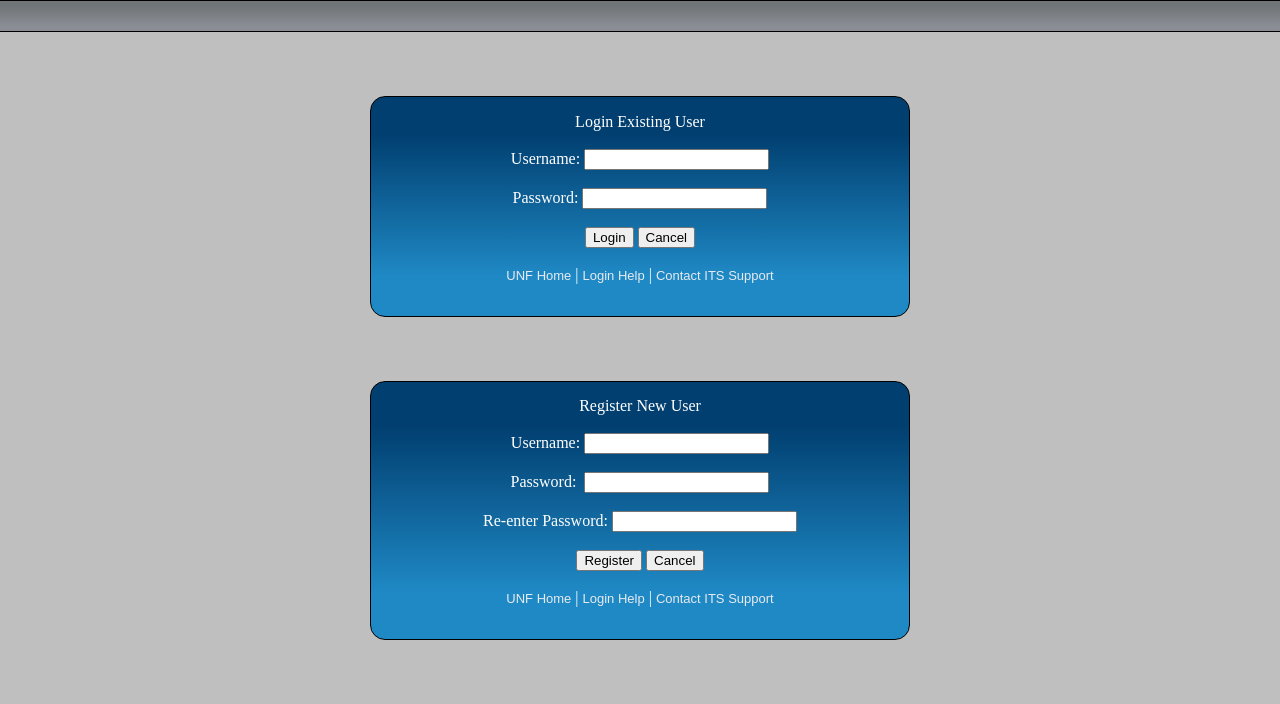
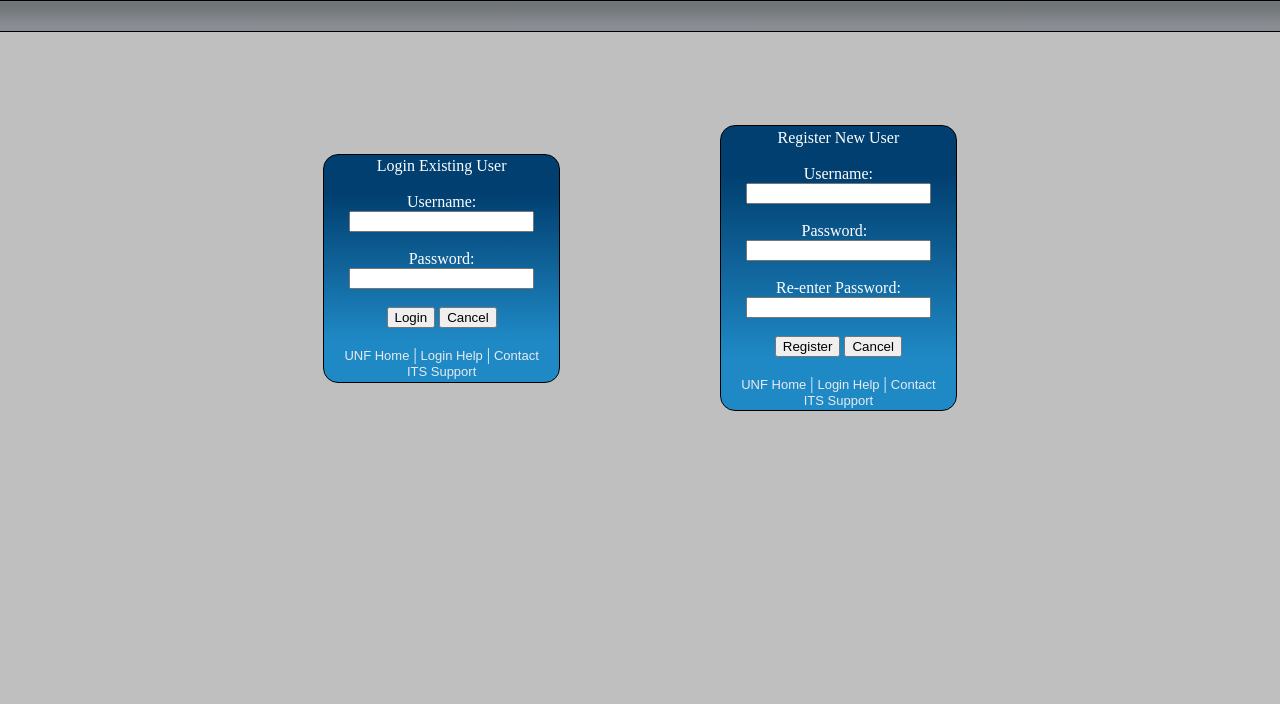
Before and after one commit to travisKingDeveloper/CreateAThon, a PHP site: template Views/login.php in a window 1280 px wide. Shown: the part 111-815 px from the top of the page. After the commit the page ends 522 px from the top, so only its background shows below. Run offline with PHP 8.4, Linux system fonts and the light colour scheme; the template is opened without the code that fills it, so the values that code supplies are empty; the visitor is signed in with stand-in values (Sample User, id 1).

Commit message:
Many changes

```diff
--- a/CSS/styles.css
+++ b/CSS/styles.css
@@ -137,7 +137,6 @@ body
     background: -ms-linear-gradient(top,  #013f70 17%,#1f89c5 82%);
     background: linear-gradient(top,  #013f70 17%,#1f89c5 82%);
     border-radius: 15px;
-    width: 40%;
     text-align: center;
     margin: 5% auto;
     padding: 1%;
@@ -146,7 +145,8 @@ body
 
 #loginForm
 {
-    padding: 3px;
+    margin: 0 auto;
+    padding: 0 5%;
 }
 
 #loginForm a
@@ -161,3 +161,15 @@ body
 {
     text-decoration: underline;
 }
+
+#loginTable
+{
+    margin: 0 auto;
+}
+
+#loginTable tr td
+{
+    height: 100%;
+    width: 40%;
+    padding: 10%;
+}
--- a/Views/index.php
+++ b/Views/index.php
@@ -1,6 +1,4 @@
 <?php
-include "../global/RedirectLogin.php";
-echo file_get_contents("../global/databaseConnection.php");
 echo file_get_contents("../global/header.php");
 ?>
 <div id="chat">
--- a/Views/login.php
+++ b/Views/login.php
@@ -1,10 +1,15 @@
 <?php
 
-include("../global/RedirectLogin.php");
+/*include("../global/RedirectLogin.php");
 include("../global/databaseConnection.php");
-include("../global/header.php");
+include("../global/header.php");*/
+echo file_get_contents('../global/header.php');
 
 ?>
+
+<table id="loginTable">
+    <tr>
+        <td>
             <div id="login">
                 <form method="post" id="loginForm">
                     Login Existing User<br/><br/>
@@ -15,6 +20,8 @@ include("../global/header.php");
                     <a href="https://www.unf.edu/">UNF Home</a> | <a href="https://webapps.unf.edu/myunfid/">Login Help</a> | <a href="http://www.unf.edu/its/Contact_ITS.aspx">Contact ITS Support</a>
                 </form>
             </div>
+        </td>
+        <td>
             <div id="register">
             <form method="post" id="loginForm">
                 Register New User<br/><br/>
@@ -26,4 +33,7 @@ include("../global/header.php");
                 <a href="https://www.unf.edu/">UNF Home</a> | <a href="https://webapps.unf.edu/myunfid/">Login Help</a> | <a href="http://www.unf.edu/its/Contact_ITS.aspx">Contact ITS Support</a>
            </form>
             </div>
+        </td>
+    </tr>
+</table>
 </html>
```
Lines whose indentation alone changed are shown as unchanged.
